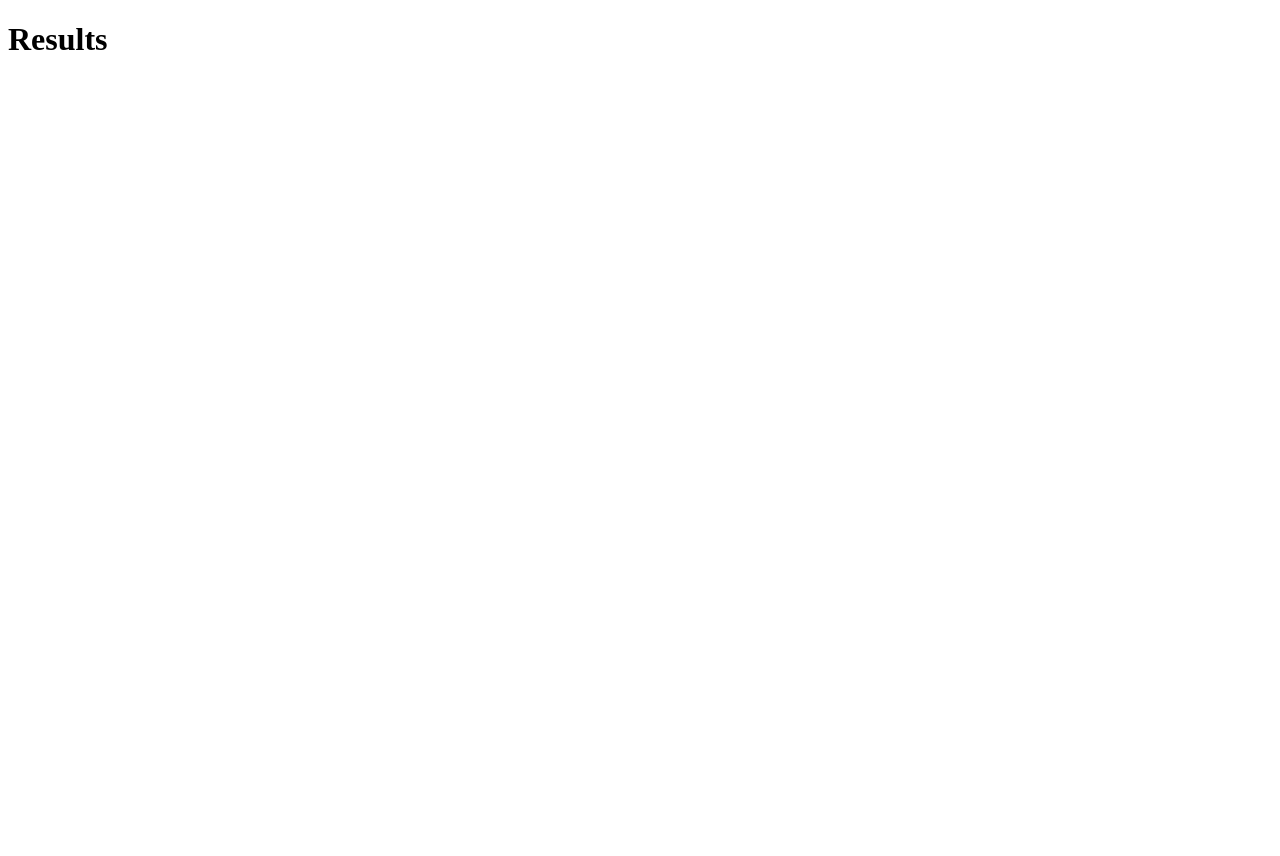
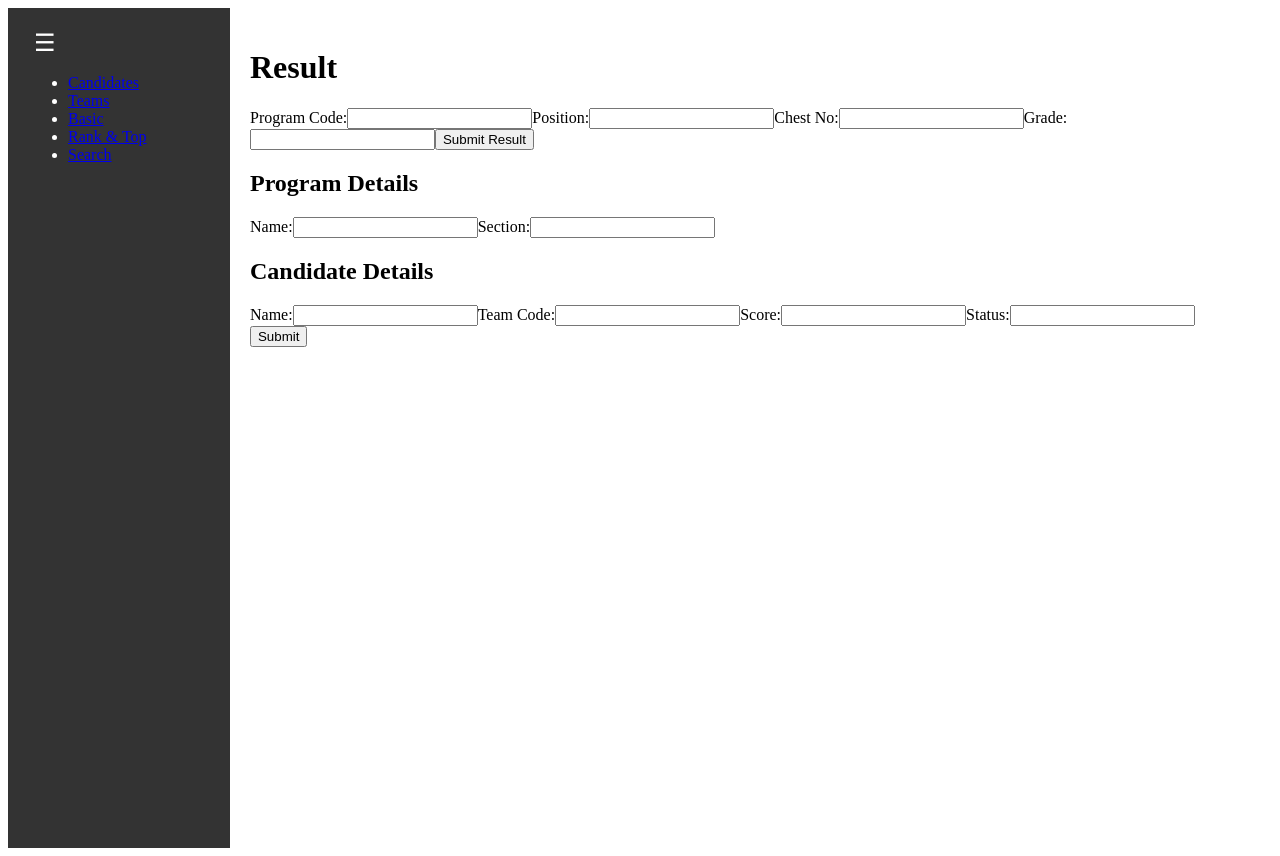
Before and after one commit to Javadamkd/art-fest-management, a Next.js app: page /results in a window 1280 px wide. Before the commit the page ends 800 px from the top, so only its background shows below. Built offline with nearby package versions, Linux system fonts and the light colour scheme.

Commit message:
Update results.js

```diff
--- a/pages/results.js
+++ b/pages/results.js
@@ -1,12 +1,57 @@
-import React from 'react';
+import Layout from '../components/Layout';
 
-const Results = () => {
+export default function Result() {
   return (
-    <div>
-      <h1>Results</h1>
-      {/* Add your Results page content here */}
-    </div>
+    <Layout>
+      <h1>Result</h1>
+      <form>
+        <label>
+          Program Code:
+          <input type="text" name="programCode" />
+        </label>
+        <label>
+          Position:
+          <input type="text" name="position" />
+        </label>
+        <label>
+          Chest No:
+          <input type="text" name="chestNo" />
+        </label>
+        <label>
+          Grade:
+          <input type="text" name="grade" />
+        </label>
+        <button type="submit">Submit Result</button>
+      </form>
+      <form>
+        <h2>Program Details</h2>
+        <label>
+          Name:
+          <input type="text" name="programName" />
+        </label>
+        <label>
+          Section:
+          <input type="text" name="section" />
+        </label>
+        <h2>Candidate Details</h2>
+        <label>
+          Name:
+          <input type="text" name="candidateName" />
+        </label>
+        <label>
+          Team Code:
+          <input type="text" name="teamCode" />
+        </label>
+        <label>
+          Score:
+          <input type="text" name="score" />
+        </label>
+        <label>
+          Status:
+          <input type="text" name="status" />
+        </label>
+        <button type="submit">Submit</button>
+      </form>
+    </Layout>
   );
-};
-
-export default Results;
+}
```
